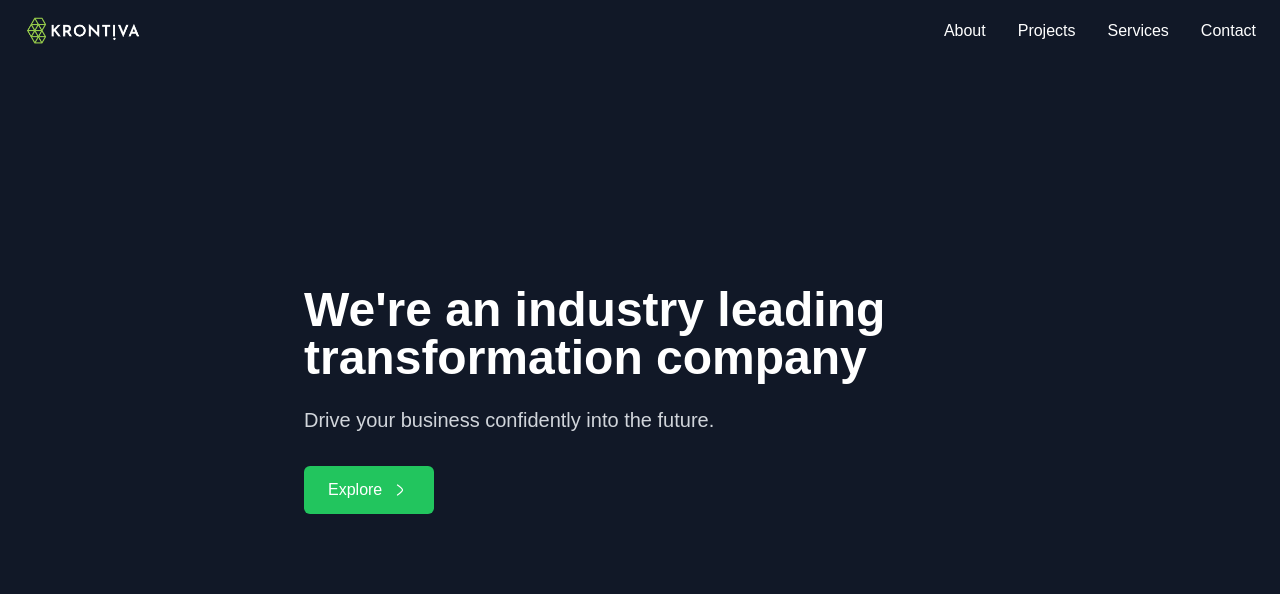
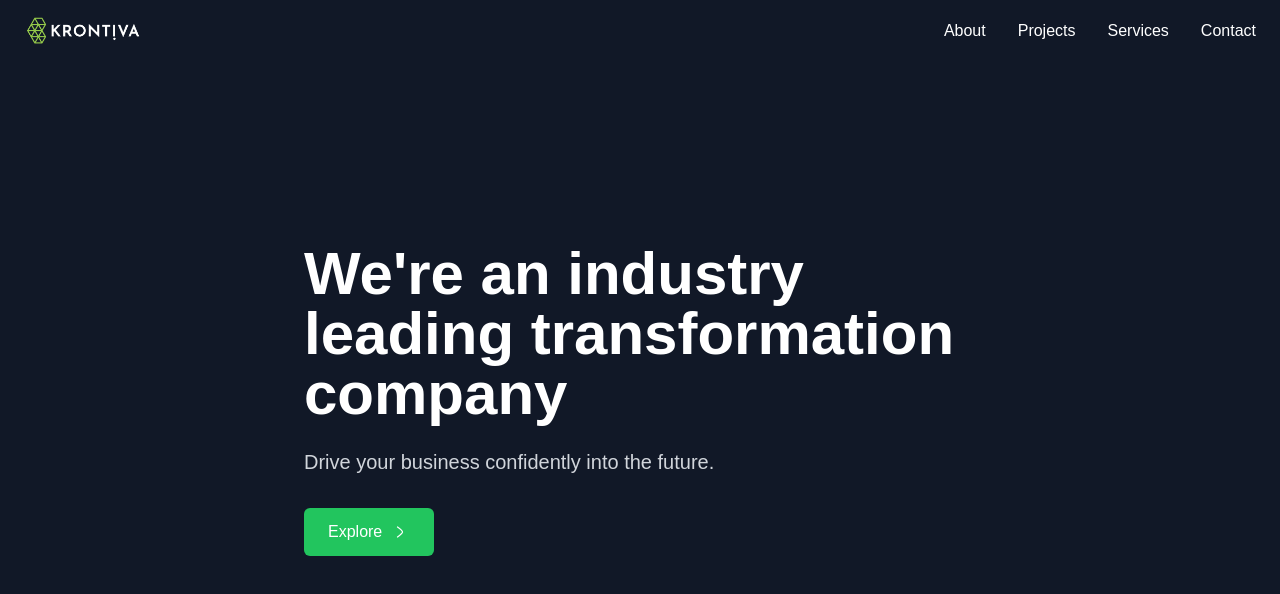
Before and after one commit to Krontiva/krontiva-website, a Next.js app: page / in a window 1280 px wide. Shown: the top 594 px of the page. Built offline with nearby package versions, Linux system fonts and the light colour scheme.

Commit message:
Update Hero component text size to larger heading

```diff
--- a/app/components/hero/Hero.tsx
+++ b/app/components/hero/Hero.tsx
@@ -6,7 +6,7 @@ const Hero = () => {
     <section className="min-h-screen bg-gray-900 relative flex items-center">
       <div className="max-w-7xl mx-auto px-6 py-20">
         <div className="max-w-2xl">
-          <h1 className="text-5xl font-bold text-white mb-6">
+          <h1 className="text-6xl font-bold text-white mb-6">
             We're an industry leading transformation company
           </h1>
           <p className="text-xl text-gray-300 mb-8">
```
